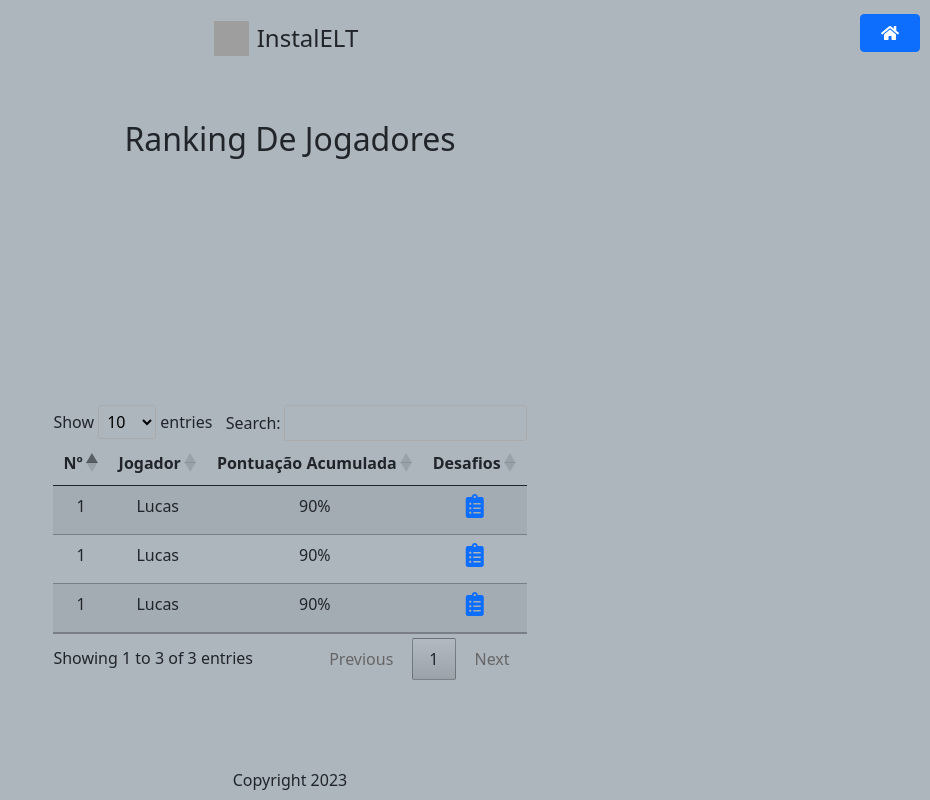
After one commit to SaaS-Organismo/InstalELT, a Django app: page /ranking/ in a window 1280 px wide. The commit adds this page. Shown: the whole page, without its empty margins (350-1280 px from the left). Run offline with Django 4.2, Linux system fonts and the light colour scheme; some libraries are stand-ins or nearby versions; grey boxes are pictures that could not be loaded.

Commit message:
Add ranking table and adjust registration

```diff
--- a/instalelt/core/templates/core/components/base.html
+++ b/instalelt/core/templates/core/components/base.html
@@ -8,6 +8,7 @@
     <link rel="stylesheet" href="https://cdnjs.cloudflare.com/ajax/libs/font-awesome/5.13.0/css/all.min.css">
     <link rel="stylesheet" href="{% static 'css/index.css' %}"/>
 <link rel="stylesheet" href="https://cdnjs.cloudflare.com/ajax/libs/font-awesome/4.7.0/css/font-awesome.min.css"></head>
+<link href="https://cdn.datatables.net/v/bs5/dt-1.13.4/r-2.4.1/datatables.min.css" rel="stylesheet"/>
 <style>
     {% block style %}
 
@@ -25,6 +26,7 @@
 </html>
 <script src="https://cdn.jsdelivr.net/npm/bootstrap@5.0.2/dist/js/bootstrap.bundle.min.js" integrity="sha384-MrcW6ZMFYlzcLA8Nl+NtUVF0sA7MsXsP1UyJoMp4YLEuNSfAP+JcXn/tWtIaxVXM" crossorigin="anonymous"></script>
 <script src="https://ajax.googleapis.com/ajax/libs/jquery/3.6.4/jquery.min.js"></script>
+<script src="https://cdn.datatables.net/v/bs5/dt-1.13.4/r-2.4.1/datatables.min.js"></script>
 <script>
     function disableButtonAfterSubmit(button, loadingMessage){
     var message = `<div class="spinner-border" role="status" style="width: 15px; height: 15px; font-size:12px;">
--- a/instalelt/core/templates/core/pages/home.html
+++ b/instalelt/core/templates/core/pages/home.html
@@ -18,7 +18,7 @@
 
         <div id="buttons-container" class="d-flex flex-column justify-content-between">
             <a class="btn btn-primary my-1" id="start-challenge" href="{% url 'core:onboarding' %}"><i class="fas fa-play mx-2"></i> Iniciar</a>
-            <button type="button" class="btn btn-primary my-1" data-bs-toggle="modal" data-bs-target="#help-modal"><i class="fas fa-list-ol mx-2"></i>Ranking</button>
+            <a type="button" class="btn btn-primary my-1" href="{% url 'core:ranking' %}"><i class="fas fa-list-ol mx-2"></i>Ranking</a>
             <button type="button" class="btn btn-primary my-1" data-bs-toggle="modal" data-bs-target="#help-modal"><i class="fas fa-question-circle mx-2"></i>Ajuda</button>
             <button type="button" class="btn btn-primary my-1" data-bs-toggle="modal" data-bs-target="#help-modal"><i class="fas fa-info-circle mx-2"></i>Sobre</button>
 
--- /dev/null
+++ b/instalelt/core/templates/core/pages/ranking.html
@@ -0,0 +1,82 @@
+{% extends "core/components/base.html" %}
+
+{% block style %}
+#content {
+min-height: 70vh;
+}
+canvas {
+  border: 1px solid #000;
+}
+{% endblock %}
+
+{% block content %}
+<div id="content" class="d-flex flex-column align-items-center justify-content-between">
+    <div style="top:5px;position:fixed">
+        <div id="header" class="d-flex flex-row justify-content-center align-items-center my-3">
+            <img src="https://media-public.canva.com/cIUhQ/MAELrRcIUhQ/1/t.png" width="35px" height="35px">
+            <h1 class="fs-4 mx-2 my-auto">InstalELT</h1>
+
+        </div>
+
+    </div>
+<h2>Ranking De Jogadores</h2>
+<table class="table table-striped w-100" id="ranking-table">
+    <thead>
+    <tr>
+        <th scope="col" class="text-center">Nº</th>
+        <th scope="col" class="text-center">Jogador</th>
+        <th scope="col" class="text-center">Pontuação Acumulada</th>
+        <th scope="col" class="text-center">Desafios</th>
+    </tr>
+    </thead>
+    <tbody>
+    <tr>
+        <td class="text-center">1</td>
+        <td class="text-center">Lucas</td>
+        <td class="text-center">90%</td>
+        <td class="text-center"><a href=""><i class="fas fa-clipboard-list text-primary h4"></i></a></td>
+    </tr>
+    <tr>
+        <td class="text-center">1</td>
+        <td class="text-center">Lucas</td>
+        <td class="text-center">90%</td>
+        <td class="text-center"><a href=""><i class="fas fa-clipboard-list text-primary h4"></i></a></td>
+    </tr>
+    <tr>
+        <td class="text-center">1</td>
+        <td class="text-center">Lucas</td>
+        <td class="text-center">90%</td>
+        <td class="text-center"><a href=""><i class="fas fa-clipboard-list text-primary h4"></i></a></td>
+    </tr>
+    </tbody>
+</table>
+
+</div>
+{% endblock %}
+
+{% block script %}
+<script>
+    $(document).ready(()=> {
+        let btn = $("#create-challenge-btn")
+        let form = $("#new-challenge-form")
+        let nickname = form.find("#nickname")
+
+        btn.click(() => {
+            disableButtonAfterSubmit(btn, "Criando desafio ...")
+            form.submit()
+        })
+
+        nickname.on("input", () => {
+        console.log(nickname)
+            if(nickname.val().length == 0){
+                btn.addClass("disabled")
+            } else{
+                btn.removeClass("disabled")
+            }
+        })
+
+        $('#ranking-table').DataTable();
+    })
+
+</script>
+{% endblock %}
--- a/instalelt/core/urls.py
+++ b/instalelt/core/urls.py
@@ -13,5 +13,6 @@ urlpatterns = [
     path('novo-jogador/', views.new_player, name="register"),
     path('entrar/', auth_views.LoginView.as_view(template_name='core/pages/login.html'), name='login'),
     path('sair/', auth_views.LogoutView.as_view(), name='logout'),
+    path('ranking/', views.ranking, name='ranking'),
 
 ]
--- a/instalelt/core/views.py
+++ b/instalelt/core/views.py
@@ -57,3 +57,7 @@ def new_player(request):
     else:
         form = UserRegistrationForm()
     return render(request, 'core/pages/new-player.html', {'form': form})
+
+
+def ranking(request):
+    return render(request, 'core/pages/ranking.html')
```
Also changed, not shown: instalelt/core/templates/core/pages/login.html (+34 -6 lines).
